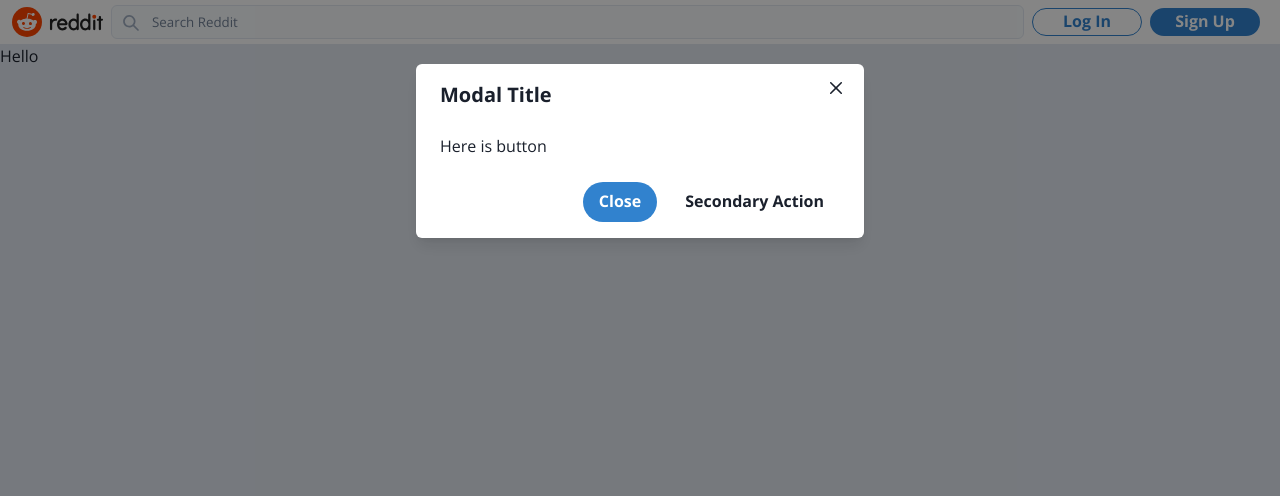
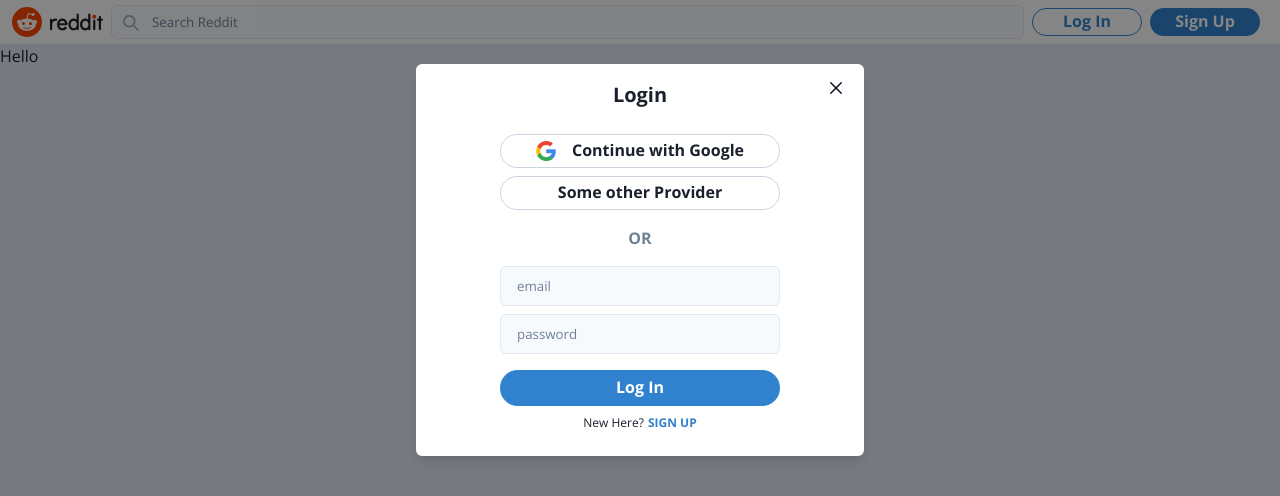
Before and after one commit to JohnSnowing/reddit-clone, a Next.js app: page / in a window 1280 px wide. Both pictures are taken after a click on the button "Log In". Shown: the top 496 px of the page. Built offline with nearby package versions, Linux system fonts and the light colour scheme.

Commit message:
create layout for login and sign up modal

```diff
--- /dev/null
+++ b/src/components/Modal/Auth/AuthInputs.tsx
@@ -0,0 +1,20 @@
+import { Flex } from "@chakra-ui/react";
+import React from "react";
+import { useRecoilValue } from "recoil";
+import { authModalState } from "../../../atoms/authModalAtoms";
+import Login from "./Login";
+import SignUp from "./SignUp";
+
+type AuthInputsProps = {};
+
+const AuthInputs: React.FC<AuthInputsProps> = () => {
+    const modalState = useRecoilValue(authModalState);
+
+    return (
+        <Flex direction="column" align="center" width="100%" mt={4}>
+            {modalState.view === "login" && <Login />}
+            {modalState.view === "signup" && <SignUp />}
+        </Flex>
+    );
+};
+export default AuthInputs;
--- a/src/components/Modal/Auth/AuthModal.tsx
+++ b/src/components/Modal/Auth/AuthModal.tsx
@@ -1,5 +1,6 @@
 import {
     Button,
+    Flex,
     Modal,
     ModalBody,
     ModalCloseButton,
@@ -7,11 +8,14 @@
     ModalFooter,
     ModalHeader,
     ModalOverlay,
+    Text,
     useDisclosure,
 } from "@chakra-ui/react";
 import { useRecoilState } from "recoil";
 import React from "react";
 import { authModalState } from "../../../atoms/authModalAtoms";
+import AuthInputs from "./AuthInputs";
+import OAuthButtons from "./OAuthButtons";
 
 const AuthModal: React.FC = () => {
     const [modalState, setModalState] = useRecoilState(authModalState);
@@ -27,16 +31,36 @@
             <Modal isOpen={modalState.open} onClose={handleClose}>
                 <ModalOverlay />
                 <ModalContent>
-                    <ModalHeader>Modal Title</ModalHeader>
+                    <ModalHeader textAlign="center">
+                        {modalState.view === "login" && "Login"}
+                        {modalState.view === "signup" && "Sign Up"}
+                        {modalState.view === "resetPassword" &&
+                            "Reset Password"}
+                    </ModalHeader>
                     <ModalCloseButton />
-                    <ModalBody>Here is button</ModalBody>
+                    <ModalBody
+                        display="flex"
+                        flexDirection="column"
+                        alignItems="center"
+                        justifyContent="center"
+                        pb={6}
+                    >
+                        <Flex
+                            direction="column"
+                            align="center"
+                            justify="center"
+                            width="70%"
+                        >
+                            <OAuthButtons />
+                            <Text color="gray.500" fontWeight={700}>
+                                OR
+                            </Text>
+                            <AuthInputs />
+                            {/* <OauthButtons />
 
-                    <ModalFooter>
-                        <Button colorScheme="blue" mr={3} onClick={handleClose}>
-                            Close
-                        </Button>
-                        <Button variant="ghost">Secondary Action</Button>
-                    </ModalFooter>
+                            <ResetPassword /> */}
+                        </Flex>
+                    </ModalBody>
                 </ModalContent>
             </Modal>
         </>
--- /dev/null
+++ b/src/components/Modal/Auth/Login.tsx
@@ -0,0 +1,93 @@
+import { Button, Flex, Input, Text } from "@chakra-ui/react";
+import React, { useState } from "react";
+import { useSetRecoilState } from "recoil";
+import { authModalState } from "../../../atoms/authModalAtoms";
+
+type LoginProps = {};
+
+const Login: React.FC<LoginProps> = () => {
+    const setAuthModalState = useSetRecoilState(authModalState);
+    const [loginForm, seTloginForm] = useState({
+        email: "",
+        pasword: "",
+    });
+
+    //Firebase logic
+
+    const onSubmit = () => {};
+
+    const onChange = (event: React.ChangeEvent<HTMLInputElement>) => {
+        seTloginForm((prev) => ({
+            ...prev,
+            [event.target.name]: event.target.value,
+        }));
+    };
+    return (
+        <form onSubmit={onSubmit}>
+            <Input
+                required
+                name="email"
+                placeholder="email"
+                type="email"
+                mb={2}
+                onChange={() => {}}
+                fontSize="10pt"
+                _placeholder={{ color: "gray.500" }}
+                _hover={{
+                    bg: "white",
+                    border: "1px solid",
+                    borderColor: "blue.500",
+                }}
+                _focus={{
+                    outline: "none",
+                    bg: "White",
+                    border: "1px solid",
+                    borderColor: "blue.500",
+                }}
+                bg="gray.50"
+            />
+            <Input
+                required
+                name="password"
+                placeholder="password"
+                type="password"
+                onChange={() => {}}
+                fontSize="10pt"
+                _placeholder={{ color: "gray.500" }}
+                _hover={{
+                    bg: "white",
+                    border: "1px solid",
+                    borderColor: "blue.500",
+                }}
+                _focus={{
+                    outline: "none",
+                    bg: "White",
+                    border: "1px solid",
+                    borderColor: "blue.500",
+                }}
+                bg="gray.50"
+                mb={2}
+            />
+            <Button width="100%" height="36px" mt={2} mb={2}>
+                Log In
+            </Button>
+            <Flex fontSize="9pt" justifyContent="center">
+                <Text mr={1}>New Here?</Text>
+                <Text
+                    color="blue.500"
+                    fontWeight={700}
+                    cursor="pointer"
+                    onClick={() =>
+                        setAuthModalState((prev) => ({
+                            ...prev,
+                            view: "signup",
+                        }))
+                    }
+                >
+                    SIGN UP
+                </Text>
+            </Flex>
+        </form>
+    );
+};
+export default Login;
--- /dev/null
+++ b/src/components/Modal/Auth/OAuthButtons.tsx
@@ -0,0 +1,15 @@
+import { Button, Flex, Image } from "@chakra-ui/react";
+import React from "react";
+
+const OAuthButtons: React.FC = () => {
+    return (
+        <Flex direction="column" width="100%" mb={4}>
+            <Button variant="oauth" mb={2}>
+                <Image src="/images/googlelogo.png" height="20px" mr={4} />
+                Continue with Google
+            </Button>
+            <Button variant="oauth">Some other Provider</Button>
+        </Flex>
+    );
+};
+export default OAuthButtons;
--- /dev/null
+++ b/src/components/Modal/Auth/SignUp.tsx
@@ -0,0 +1,114 @@
+import { Button, Flex, Input, Text } from "@chakra-ui/react";
+import React, { useState } from "react";
+import { useSetRecoilState } from "recoil";
+import { authModalState } from "../../../atoms/authModalAtoms";
+
+const SignUp: React.FC = () => {
+    const setAuthModalState = useSetRecoilState(authModalState);
+    const [signUpForm, setSignUpForm] = useState({
+        email: "",
+        pasword: "",
+        confirmPassword: "",
+    });
+
+    //Firebase logic
+
+    const onSubmit = () => {};
+
+    const onChange = (event: React.ChangeEvent<HTMLInputElement>) => {
+        setSignUpForm((prev) => ({
+            ...prev,
+            [event.target.name]: event.target.value,
+        }));
+    };
+    return (
+        <form onSubmit={onSubmit}>
+            <Input
+                required
+                name="email"
+                placeholder="email"
+                type="email"
+                mb={2}
+                onChange={() => {}}
+                fontSize="10pt"
+                _placeholder={{ color: "gray.500" }}
+                _hover={{
+                    bg: "white",
+                    border: "1px solid",
+                    borderColor: "blue.500",
+                }}
+                _focus={{
+                    outline: "none",
+                    bg: "White",
+                    border: "1px solid",
+                    borderColor: "blue.500",
+                }}
+                bg="gray.50"
+            />
+            <Input
+                required
+                name="password"
+                placeholder="password"
+                type="password"
+                onChange={() => {}}
+                fontSize="10pt"
+                _placeholder={{ color: "gray.500" }}
+                _hover={{
+                    bg: "white",
+                    border: "1px solid",
+                    borderColor: "blue.500",
+                }}
+                _focus={{
+                    outline: "none",
+                    bg: "White",
+                    border: "1px solid",
+                    borderColor: "blue.500",
+                }}
+                bg="gray.50"
+                mb={2}
+            />
+            <Input
+                required
+                name="confirmPassword"
+                placeholder="confirm password"
+                type="password"
+                onChange={() => {}}
+                fontSize="10pt"
+                _placeholder={{ color: "gray.500" }}
+                _hover={{
+                    bg: "white",
+                    border: "1px solid",
+                    borderColor: "blue.500",
+                }}
+                _focus={{
+                    outline: "none",
+                    bg: "White",
+                    border: "1px solid",
+                    borderColor: "blue.500",
+                }}
+                bg="gray.50"
+                mb={2}
+            />
+            <Button width="100%" height="36px" mt={2} mb={2}>
+                Sign Up
+            </Button>
+            <Flex fontSize="9pt" justifyContent="center">
+                <Text mr={1}>Already a redditor?</Text>
+                <Text
+                    color="blue.500"
+                    fontWeight={700}
+                    cursor="pointer"
+                    onClick={() =>
+                        setAuthModalState((prev) => ({
+                            ...prev,
+                            view: "login",
+                        }))
+                    }
+                >
+                    LOG IN
+                </Text>
+            </Flex>
+        </form>
+    );
+};
+export default SignUp;
```
